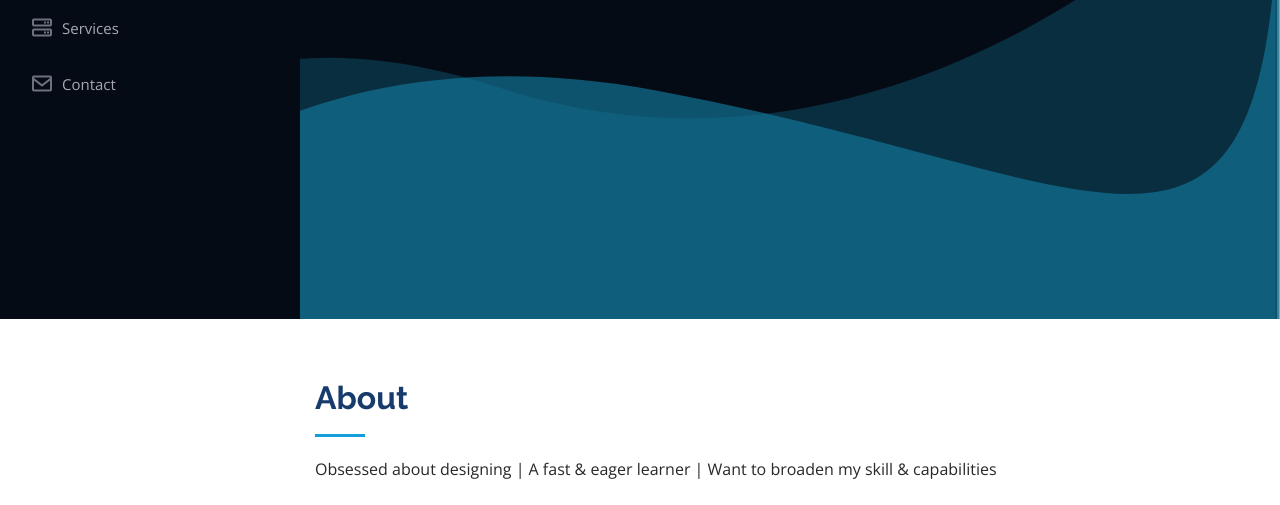
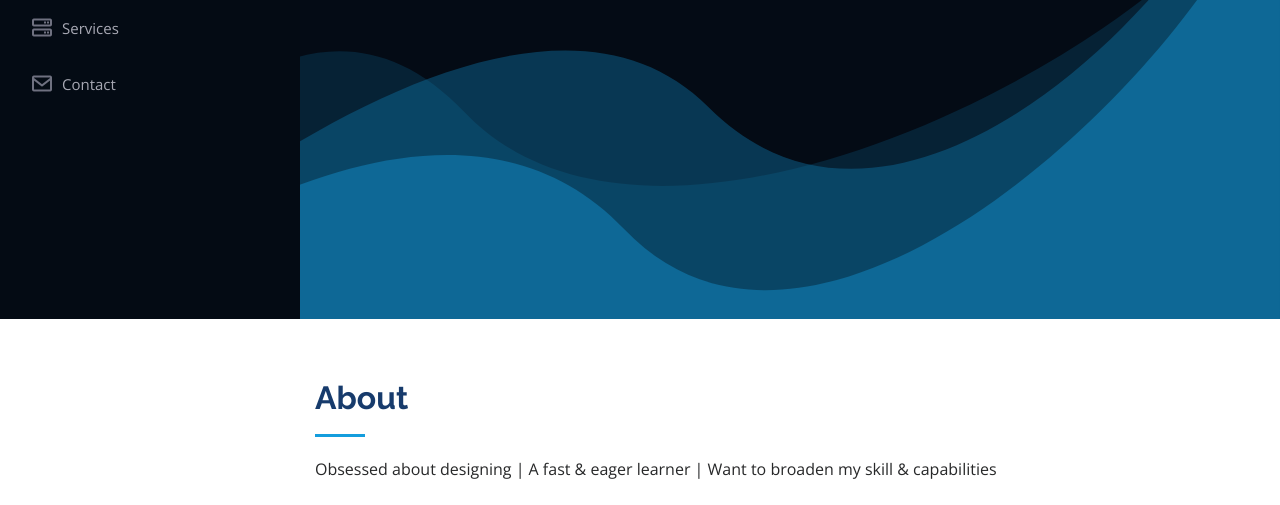
Before and after one commit to Erin-Git/erin, a plain HTML site: page index.html in a window 1280 px wide. Shown: the part 481-986 px from the top of the page. Drawn offline with nearby package versions, Linux system fonts and the light colour scheme.

Commit message:
commit new 15

```diff
--- a/assets/css/style.css
+++ b/assets/css/style.css
@@ -211,7 +211,7 @@ h1, h2, h3, h4, h5, h6 {
 #hero {
   width: 100%;
   height: 100vh;
-  background: url("../img/Group 1.svg") top center;
+  background: url("../img/Figma1.svg") top center;
   background-size: cover;
 }
 
```
Also changed, not shown: assets/img/Figma1.svg (added), assets/img/Group 1.svg (deleted).
